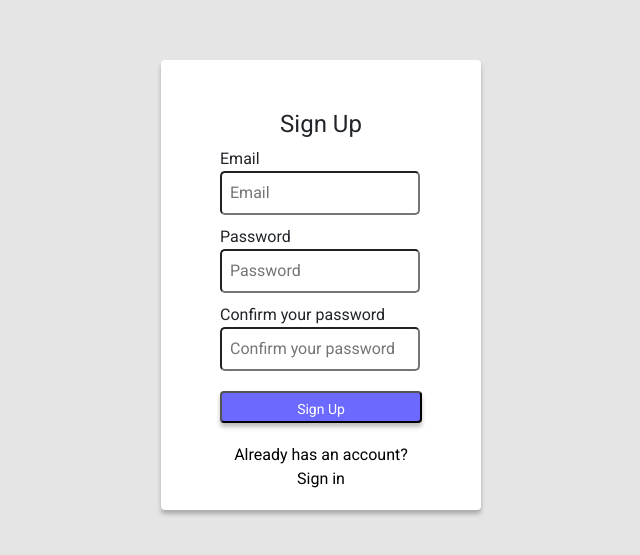
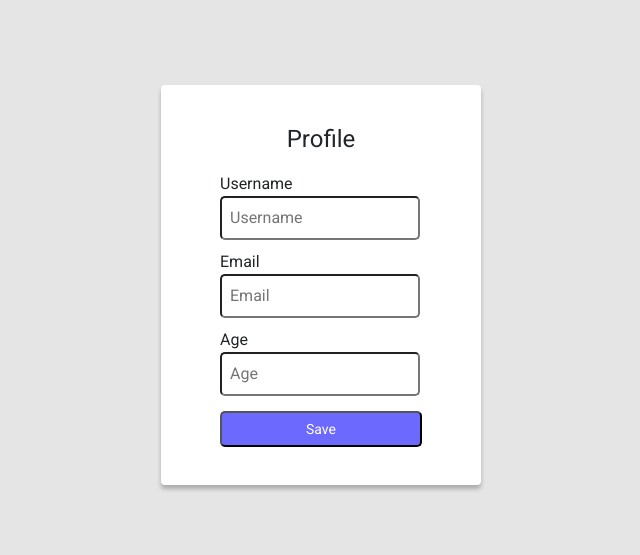
Before and after one commit to Oleksandr-Patsuryn/epam-steam, an Angular app: page /reg in a window 1280 px wide. Shown: the part 115-670 px from the top of the page, without its empty margins (319-959 px from the left). Built offline with nearby package versions, Linux system fonts and the light colour scheme.

Commit message:
profile form fix

```diff
--- a/src/app/app.component.html
+++ b/src/app/app.component.html
@@ -1 +1 @@
-<app-reg></app-reg>
+<app-profile></app-profile>
--- a/src/app/app.module.ts
+++ b/src/app/app.module.ts
@@ -11,7 +11,6 @@ import {GamesComponent} from "./components/games/games.component";
 import {LibraryComponent} from "./components/library/library.component";
 import {HttpClientModule} from "@angular/common/http";
 import {UsersService} from "./components/users.service";
-import { ValidatorService } from './validator.service';
 import { RegComponent } from './components/reg/reg.component';
 import { FormsModule } from '@angular/forms';
 
@@ -33,7 +32,6 @@ import { FormsModule } from '@angular/forms';
     AppRoutingModule,
   ],
   providers: [
-    ValidatorService,
     UsersService
   ],
   bootstrap: [AppComponent]
--- a/src/app/components/login/login.component.ts
+++ b/src/app/components/login/login.component.ts
@@ -1,5 +1,4 @@
 import { Component, OnInit } from '@angular/core';
-import { ValidatorService } from 'src/app/validator.service';
 
 @Component({
   selector: 'app-login',
@@ -11,7 +10,7 @@ export class LoginComponent implements OnInit {
   email!: string;
   password!: string;
 
-  constructor(private FormValidator: ValidatorService) {}
+  constructor() {}
 
   ngOnInit(): void {
   }
--- a/src/app/components/profile/profile.component.css
+++ b/src/app/components/profile/profile.component.css
@@ -9,20 +9,11 @@
     justify-content: center;
     font-family: 'Roboto', sans-serif;
 }
-.profile-container, .save-button {
-    flex-direction: column;
-    padding: 60px;
-    width: 320px;
-    height: 340px;
-    background: #FFFFFF;
-    box-shadow: 0px 4px 4px rgba(0, 0, 0, 0.25);
-    border-radius: 4px;
-}
 .profile-container {
     flex-direction: column;
-    padding: 60px;
+    padding: 40px 60px 60px 60px;
     width: 320px;
-    height: 340px;
+    height: 390px;
     background: #FFFFFF;
     box-shadow: 0px 4px 4px rgba(0, 0, 0, 0.25);
     border-radius: 4px;
@@ -31,19 +22,20 @@
     font-weight: 400;
     letter-spacing: 0em;
     text-align: center;
-    padding-bottom: 20px;
+    padding-bottom: 10px;
+    font-size: 24px;
 }
 #email, #username, #age {
-    width: 184px;
-    height: 16px;
+    width: 200px;
     padding: 8px;
-    margin-bottom: 20px;
+    margin-bottom: 10px;
     border-radius: 5px;
     font-family: 'Roboto', sans-serif;
 }
 .save-button {
     flex-direction: row;
     justify-content: center;
+    margin-top: 5px;
     padding: 8px 17px;
     font-size: 14px;
     line-height: 16px;
@@ -53,3 +45,8 @@
     background: #6C69FF;
     border-radius: 5px;
 }
+@supports (-webkit-appearance:none) {
+    .profile-container {
+        height: 400px;
+    }
+ }
--- a/src/app/components/profile/profile.component.html
+++ b/src/app/components/profile/profile.component.html
@@ -1,13 +1,13 @@
 <div class="container">
     <div class="profile-container">
         <h1 class="title">Profile</h1>
-        <form action="#">
+        <form (submit)="onSubmit()">
             <label for="username">Username</label><br>
-            <input type="text" id="username" placeholder="Username"><br>
+            <input #fieldCheck required  [(ngModel)]= "username"  type="text" name="username" id="username" placeholder="Username"><br>
             <label for="email">Email</label><br>
-            <input type="email" id="email" placeholder="Email"><br>
+            <input #fieldCheck required [(ngModel)]= "email"  name="email" type="email" id="email" placeholder="Email"><br>
             <label for="age">Age</label><br>
-            <input type="number" id="age" placeholder="Age"><br>
+            <input #fieldCheck required  [(ngModel)]= "age" name="age" type="number" id="age" placeholder="Age"><br>
             <input type="submit" class="save-button" value="Save">
         </form>
     </div>
--- a/src/app/components/profile/profile.component.ts
+++ b/src/app/components/profile/profile.component.ts
@@ -6,10 +6,28 @@ import { Component, OnInit } from '@angular/core';
   styleUrls: ['./profile.component.css']
 })
 export class ProfileComponent implements OnInit {
+  username!: string;
+  email!: string;
+  age!: number;
 
   constructor() { }
 
   ngOnInit(): void {
   }
-
+  onSubmit() {
+    if(this.email == undefined || this.username == undefined || this.age == undefined) {
+      alert("Please, fill all fields!")
+    } else if (this.email == '' || this.username == ''){
+      alert("Please, fill all fields!")
+    } else if (!this.email.match('@')){
+      alert("This email is incorrect!")
+    } else {
+      const userProfile = {
+        email: this.email,
+        username: this.username,
+        age: this.age,
+      }
+      console.log(userProfile);
+    }
+  };
 }
--- a/src/app/components/reg/reg.component.html
+++ b/src/app/components/reg/reg.component.html
@@ -12,7 +12,7 @@
             <input #fieldCheck #PasswordConfirmField ="ngModel" required type="password" id="password2" [(ngModel)]= "password2" name="password2" placeholder="Confirm your password"><br>
             <div class="alert-message-3" [hidden]="PasswordConfirmField.valid || PasswordConfirmField.pristine">This field is obligatory!</div>
             <input type="submit"  class="sign-button" value="Sign Up">
-            <div class="sign-in-wrapper" routerLinkActive="active"><a [routerLink]="'/login'" class="sign-in">Already has an account?<br>Sign in</a></div>
+            <div class="sign-in-wrapper"><a href="#" class="sign-in">Already has an account?<br>Sign in</a></div>
         </form>
     </div>
 </div>
--- a/src/app/validator.service.ts
+++ /dev/null
@@ -1,22 +0,0 @@
-import { Injectable } from '@angular/core';
-
-@Injectable({
-  providedIn: 'root'
-})
-export class ValidatorService {
-
-  constructor() { }
-
-  checkEmail(email:string) {
-    if(email == undefined)
-      return false;
-    else
-      return true;
-  }
-  checkPassword(password:string) {
-  if(password == undefined)
-    return false;
-  else
-    return true;
-  }
-}
```
Also changed, not shown: 1 other file (tests, documents, lock files or other folders).
